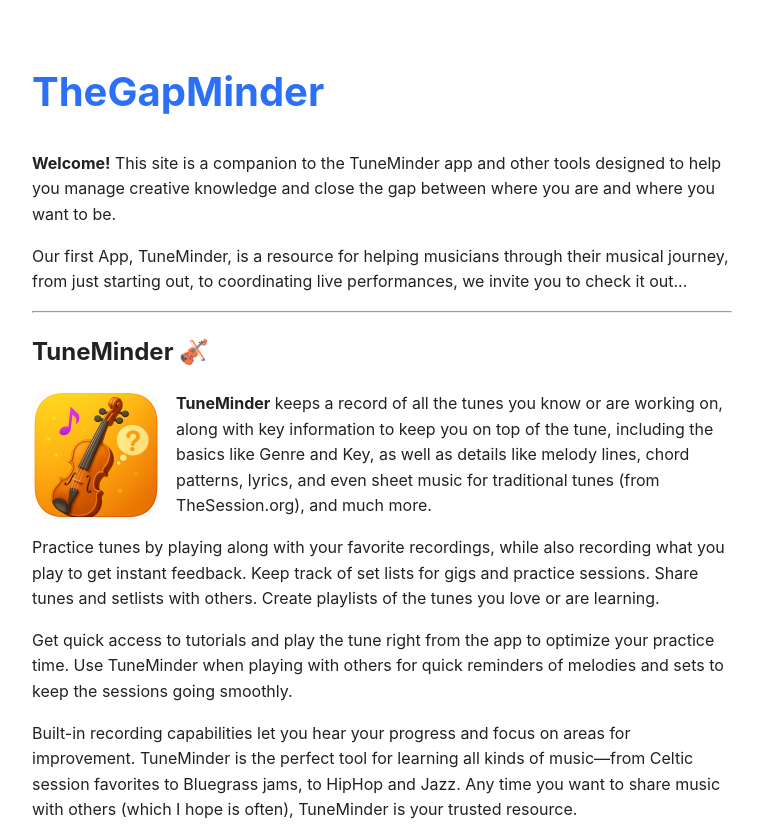
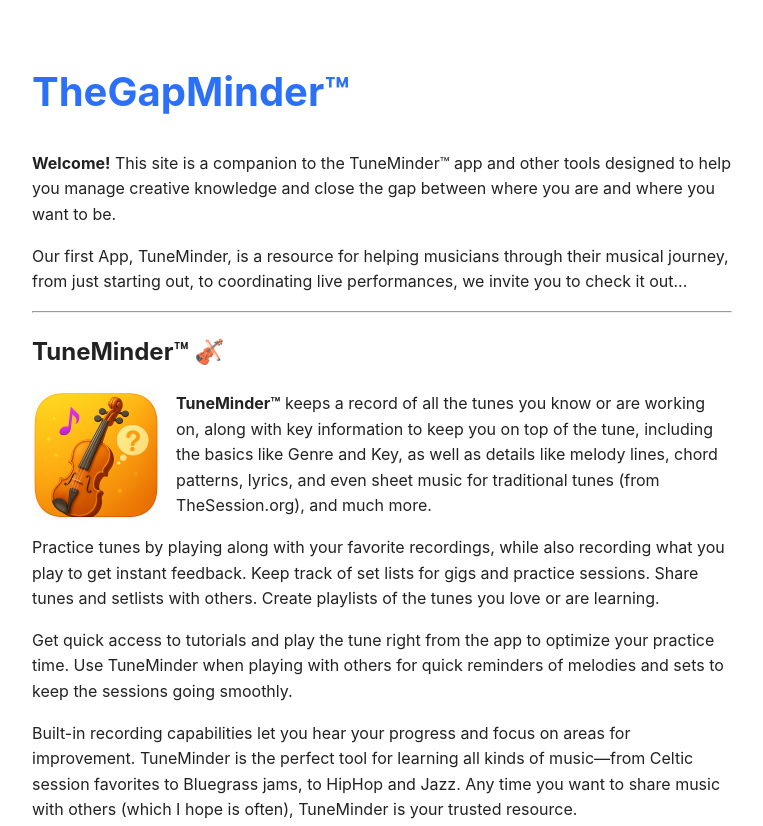
Before and after one commit to clark22j/thegapminder-site, a plain HTML site: page index.html in a window 1280 px wide. Shown: the top 826 px of the page, without its empty margins (258-1021 px from the left). Drawn offline with Linux system fonts and the light colour scheme.

Commit message:
Update index.html
Added ™ trademarks to TuneMinder and TheGapMinder references...

```diff
--- a/index.html
+++ b/index.html
@@ -3,7 +3,7 @@
 <head>
   <meta charset="UTF-8" />
   <meta name="viewport" content="width=device-width, initial-scale=1.0"/>
-  <title>TheGapMinder</title>
+  <title>TheGapMinder™</title>
   <link rel="icon" type="image/png" href="512.png" />
   <style>
     body {
@@ -40,8 +40,8 @@
   </style>
 </head>
 <body>
-  <h1>TheGapMinder</h1>
-  <p><strong>Welcome!</strong> This site is a companion to the TuneMinder app and other tools designed to help you manage creative knowledge and close the gap between where you are and where you want to be.</p>
+  <h1>TheGapMinder™</h1>
+  <p><strong>Welcome!</strong> This site is a companion to the TuneMinder™ app and other tools designed to help you manage creative knowledge and close the gap between where you are and where you want to be.</p>
 
   <p>
      Our first App, TuneMinder, is a resource for helping musicians through their musical journey, from just starting out, to coordinating live performances, we invite you to check it out...
@@ -49,13 +49,13 @@
   <hr />
 
   <section>
-    <h2>TuneMinder 🎻</h2>
+    <h2>TuneMinder™ 🎻</h2>
     <a href="https://apps.apple.com/app/id6746514867" target="_blank">
       <img src="512.png" alt="TuneMinder Logo" style="width: 128px; float: left; margin-right: 16px; border-radius: 16px;" />
     </a>
 
     <p>
-      <strong>TuneMinder</strong> keeps a record of all the tunes you know or are working on, along with key information to keep you on top of the tune, including the basics like Genre and Key, as well as details like melody lines, chord patterns, lyrics, and even sheet music for traditional tunes (from TheSession.org), and much more.
+      <strong>TuneMinder™</strong> keeps a record of all the tunes you know or are working on, along with key information to keep you on top of the tune, including the basics like Genre and Key, as well as details like melody lines, chord patterns, lyrics, and even sheet music for traditional tunes (from TheSession.org), and much more.
     </p>
 
     <p>
```
